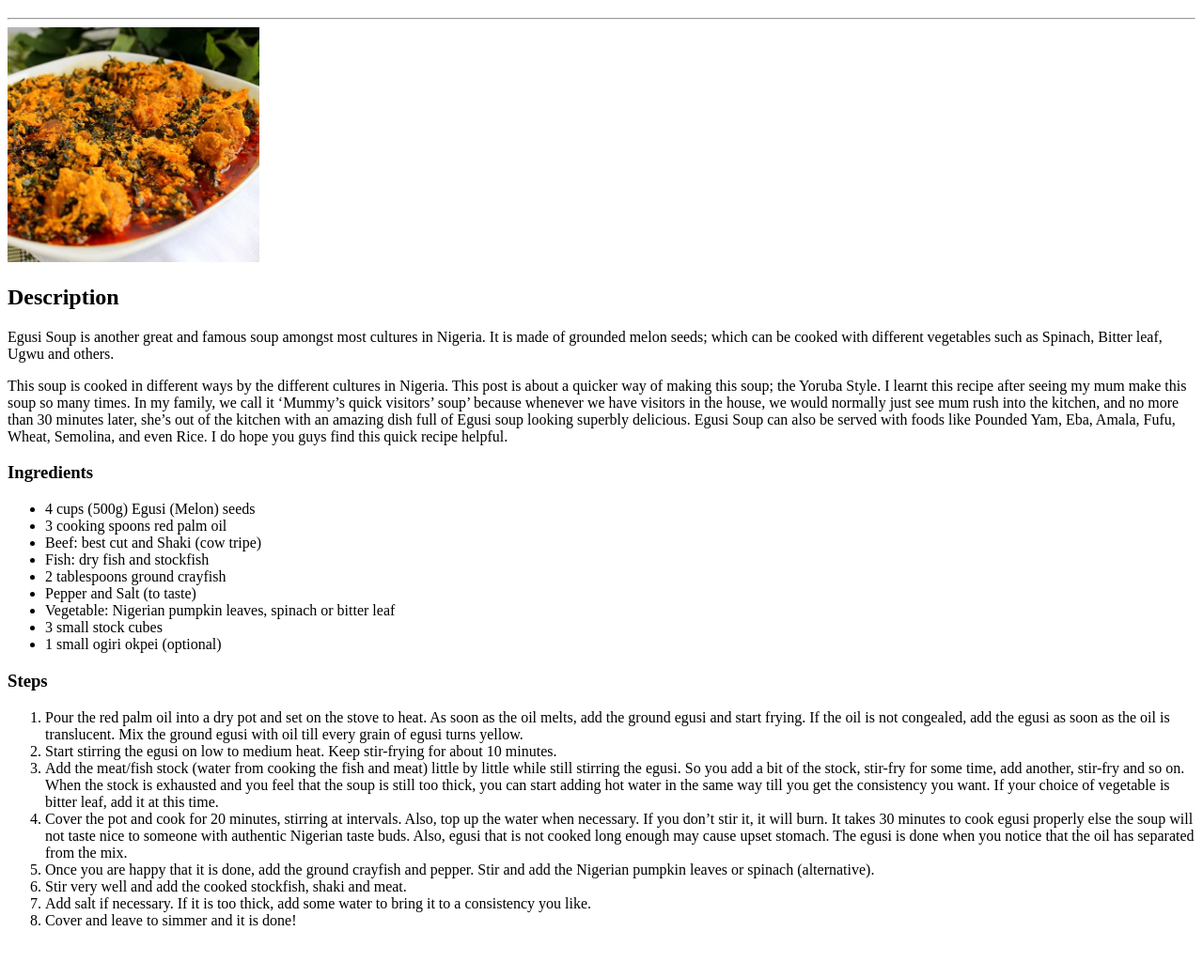
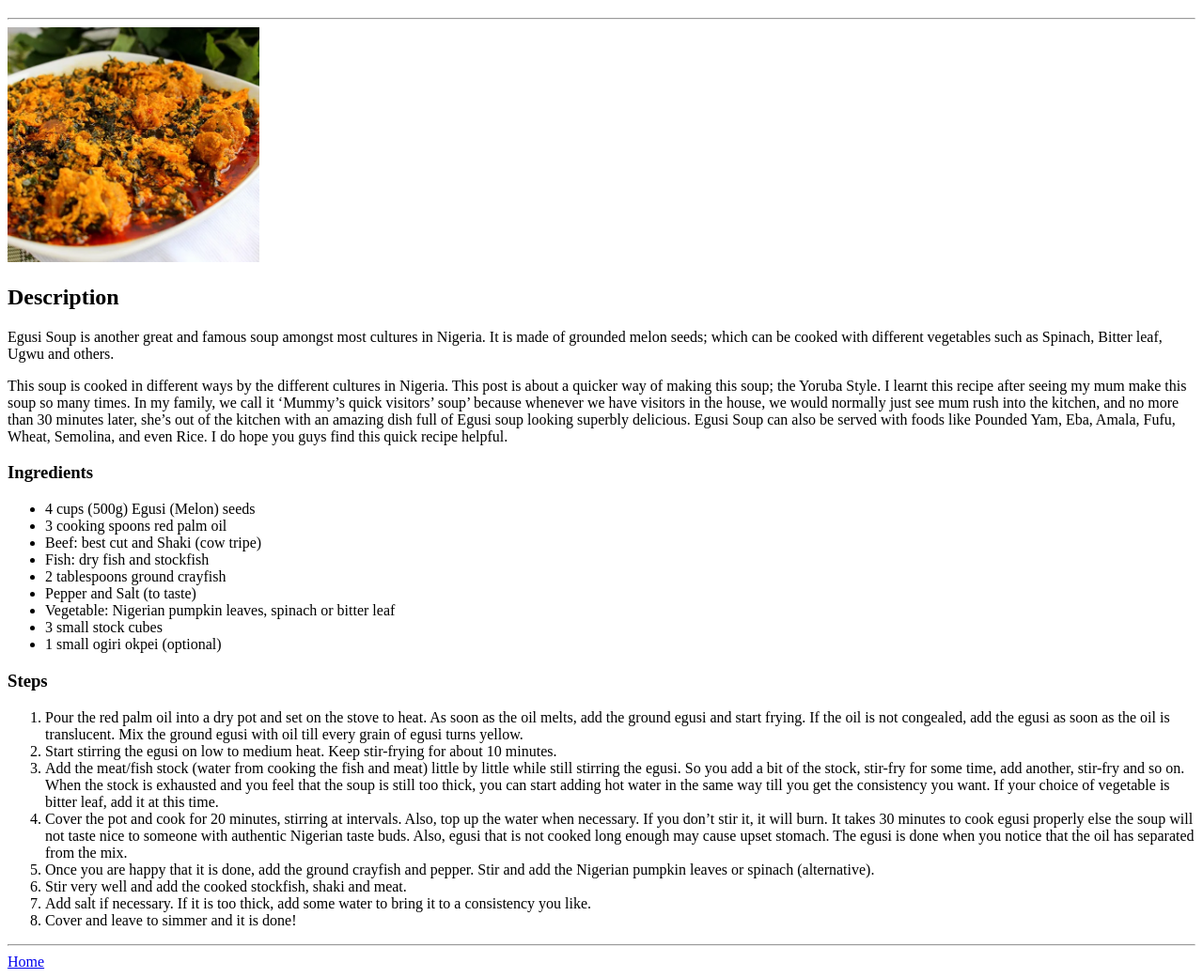
Before and after one commit to CHIJIUBA/odin-recipes, a plain HTML site: page recipes/egusi.html in a window 1280 px wide. Shown: the part 61-1102 px from the top of the page at 94% size. Before the commit the page ends 1066 px from the top, so only its background shows below. Drawn offline with Linux system fonts and the light colour scheme.

Commit message:
added the link to the home page on the egusi.html file

```diff
--- a/recipes/egusi.html
+++ b/recipes/egusi.html
@@ -39,5 +39,7 @@
         <li>Add salt if necessary. If it is too thick, add some water to bring it to a consistency you like.</li>
         <li>Cover and leave to simmer and it is done!</li>
     </ol>
+    <hr>
+    <a href="../index.html">Home</a>
 </body>
 </html>
```
